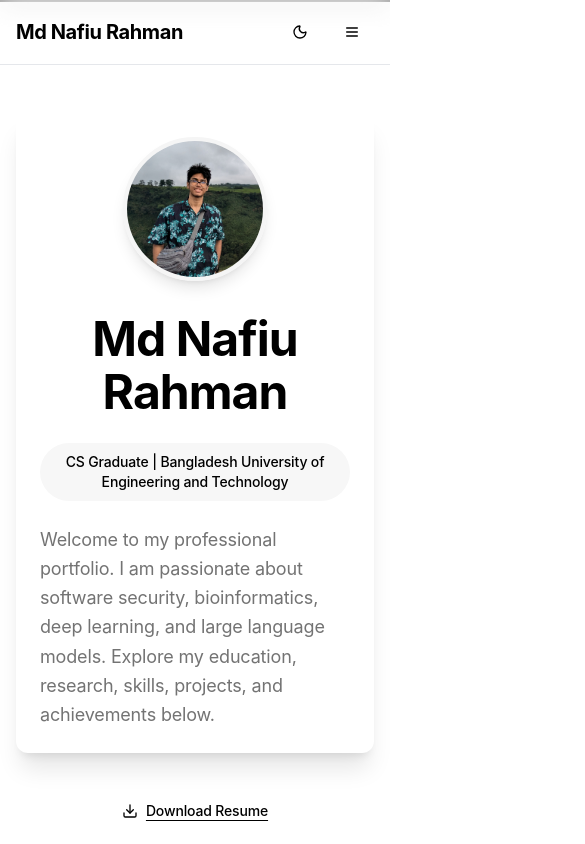
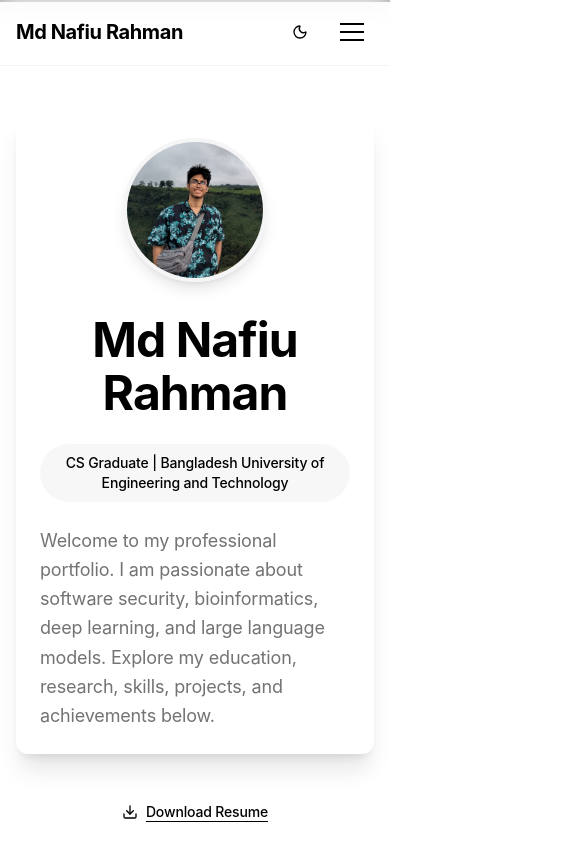
Before and after one commit to nafiurahman00/nafiurahman00.github.io, a React (Create React App) app: page / in a window 390 px wide. Shown: the top 844 px of the page, 585 px wide, since content can reach past the window. Built offline with nearby package versions, Linux system fonts and the light colour scheme.

Commit message:
style cng

```diff
--- a/src/components/Navbar.js
+++ b/src/components/Navbar.js
@@ -1,22 +1,63 @@
 import React, { useState, useEffect, useRef } from "react";
 import { Link, useLocation } from "react-router-dom";
 import { Button } from "./ui/button";
-import { Moon, Sun, Menu, X } from "lucide-react";
+import { Moon, Sun } from "lucide-react";
 import { cn } from "../lib/utils";
+
+// Modern Animated Hamburger Component
+const AnimatedHamburger = ({ isOpen, onClick, className }) => {
+  return (
+    <button
+      onClick={onClick}
+      className={cn(
+        "relative h-9 w-9 flex flex-col items-center justify-center space-y-1.5 transition-all duration-300 hover:bg-accent hover:text-accent-foreground rounded-md",
+        className
+      )}
+      aria-label={isOpen ? "Close menu" : "Open menu"}
+    >
+      <span
+        className={cn(
+          "block h-0.5 w-6 bg-current transition-all duration-300 ease-in-out",
+          isOpen ? "rotate-45 translate-y-2" : ""
+        )}
+      />
+      <span
+        className={cn(
+          "block h-0.5 w-6 bg-current transition-all duration-300 ease-in-out",
+          isOpen ? "opacity-0" : ""
+        )}
+      />
+      <span
+        className={cn(
+          "block h-0.5 w-6 bg-current transition-all duration-300 ease-in-out",
+          isOpen ? "-rotate-45 -translate-y-2" : ""
+        )}
+      />
+    </button>
+  );
+};
 
 function Navbar({ theme, setTheme }) {
   const location = useLocation();
   const [isMobileMenuOpen, setIsMobileMenuOpen] = useState(false);
+  const [isScrolled, setIsScrolled] = useState(false);
   const navRef = useRef(null);
+
+  // Handle scroll to add enhanced styling when scrolled
+  useEffect(() => {
+    const handleScroll = () => {
+      setIsScrolled(window.scrollY > 10);
+    };
+
+    window.addEventListener('scroll', handleScroll);
+    return () => window.removeEventListener('scroll', handleScroll);
+  }, []);
 
   // Close mobile menu when clicking outside
   useEffect(() => {
     const handleClickOutside = (event) => {
       if (navRef.current && !navRef.current.contains(event.target) && isMobileMenuOpen) {
-        // Don't close if clicking on the backdrop or menu panel
-        if (!event.target.closest('.mobile-menu-panel') && !event.target.closest('.mobile-menu-backdrop')) {
         setIsMobileMenuOpen(false);
-        }
       }
     };
 
@@ -26,20 +67,6 @@ function Navbar({ theme, setTheme }) {
 
     return () => {
       document.removeEventListener('mousedown', handleClickOutside);
-    };
-  }, [isMobileMenuOpen]);
-
-  // Lock body scroll when mobile menu is open
-  useEffect(() => {
-    if (isMobileMenuOpen) {
-      document.body.classList.add('mobile-menu-open');
-    } else {
-      document.body.classList.remove('mobile-menu-open');
-    }
-
-    // Cleanup on unmount
-    return () => {
-      document.body.classList.remove('mobile-menu-open');
     };
   }, [isMobileMenuOpen]);
 
@@ -63,7 +90,16 @@ function Navbar({ theme, setTheme }) {
   ];
 
   return (
-    <nav ref={navRef} className="sticky top-0 z-50 w-full border-b bg-background/80 backdrop-blur-md supports-[backdrop-filter]:bg-background/60">
+    <nav
+      ref={navRef}
+      className={cn(
+        "navbar-sticky w-full border-b transition-all duration-300",
+        isScrolled
+          ? "bg-background/95 backdrop-blur-lg shadow-lg border-border/80"
+          : "bg-background/80 backdrop-blur-md border-border/60",
+        "supports-[backdrop-filter]:bg-background/60"
+      )}
+    >
       <div className="container flex h-16 items-center justify-between px-4 md:px-6">
         <Link
           to="/"
@@ -124,47 +160,22 @@ function Navbar({ theme, setTheme }) {
             <span className="sr-only">Toggle theme</span>
           </Button>
 
-          <Button
-            variant="ghost"
-            size="icon"
+          <AnimatedHamburger
+            isOpen={isMobileMenuOpen}
             onClick={toggleMobileMenu}
-            className="h-9 w-9"
-          >
-            <Menu className="h-4 w-4" />
-            <span className="sr-only">Toggle menu</span>
-          </Button>
+          />
         </div>
       </div>
 
-      {/* Mobile Menu Overlay */}
-      <div className={`md:hidden fixed inset-0 z-40 transition-opacity duration-300 ${
-        isMobileMenuOpen ? 'opacity-100' : 'opacity-0 pointer-events-none'
-      }`}>
-        {/* Backdrop */}
+      {/* Mobile Menu - Expanding dropdown */}
       <div
-          className="absolute inset-0 bg-black/50 dark:bg-black/70 mobile-menu-backdrop"
-          onClick={() => setIsMobileMenuOpen(false)}
-        />
-
-        {/* Sliding Menu Panel */}
-        <div className={`absolute top-0 right-0 h-full w-80 max-w-[85vw] bg-background border-l shadow-2xl mobile-menu-panel transform transition-transform duration-300 ease-out ${
-          isMobileMenuOpen ? 'translate-x-0' : 'translate-x-full'
-        }`}>
-          <div className="flex items-center justify-between p-4 bg-background">
-            <span className="font-display text-lg text-foreground">Menu</span>
-            <Button
-              variant="ghost"
-              size="icon"
-              onClick={() => setIsMobileMenuOpen(false)}
-              className="h-9 w-9"
+        className={cn(
+          "md:hidden overflow-hidden transition-all duration-300 ease-in-out bg-background border-t",
+          isMobileMenuOpen ? "max-h-96 opacity-100" : "max-h-0 opacity-0"
+        )}
       >
-              <X className="h-4 w-4" />
-              <span className="sr-only">Close menu</span>
-            </Button>
-          </div>
-
-          <nav className="p-4 bg-background">
-            <div className="space-y-1">
+        <nav className="container px-4 py-4">
+          <div className="space-y-2">
             {navItems.map((item) => {
               const isActive = location.pathname === item.path;
               return (
@@ -173,7 +184,7 @@ function Navbar({ theme, setTheme }) {
                   to={item.path}
                   onClick={() => setIsMobileMenuOpen(false)}
                   className={cn(
-                      "flex items-center rounded-lg px-3 py-3 text-sm font-medium transition-colors hover:bg-accent hover:text-accent-foreground font-body",
+                    "block px-3 py-3 rounded-lg text-sm font-medium transition-colors hover:bg-accent hover:text-accent-foreground font-body",
                     isActive
                       ? "bg-accent text-accent-foreground"
                       : "text-muted-foreground hover:text-foreground"
@@ -186,7 +197,6 @@ function Navbar({ theme, setTheme }) {
           </div>
         </nav>
       </div>
-      </div>
     </nav>
   );
 }
--- a/src/index.css
+++ b/src/index.css
@@ -183,9 +183,29 @@ html {
   box-shadow: 0 10px 15px -3px rgba(0, 0, 0, 0.4), 0 4px 6px -4px rgba(0, 0, 0, 0.4);
 }
 
-/* Mobile menu body scroll lock */
-.mobile-menu-open {
-  overflow: hidden;
+/* Enhanced sticky navbar styles */
+.navbar-sticky {
+  position: -webkit-sticky;
+  position: sticky;
+  top: 0;
+  z-index: 50;
+  -webkit-backface-visibility: hidden;
+  backface-visibility: hidden;
+  transform: translate3d(0, 0, 0);
+  will-change: transform;
+}
+
+/* Ensure proper stacking context */
+.navbar-sticky::before {
+  content: '';
+  position: absolute;
+  top: 0;
+  left: 0;
+  right: 0;
+  bottom: 0;
+  z-index: -1;
+  backdrop-filter: inherit;
+  -webkit-backdrop-filter: inherit;
 }
 
 /* Responsive Design */
```
Lines whose indentation alone changed are shown as unchanged.
